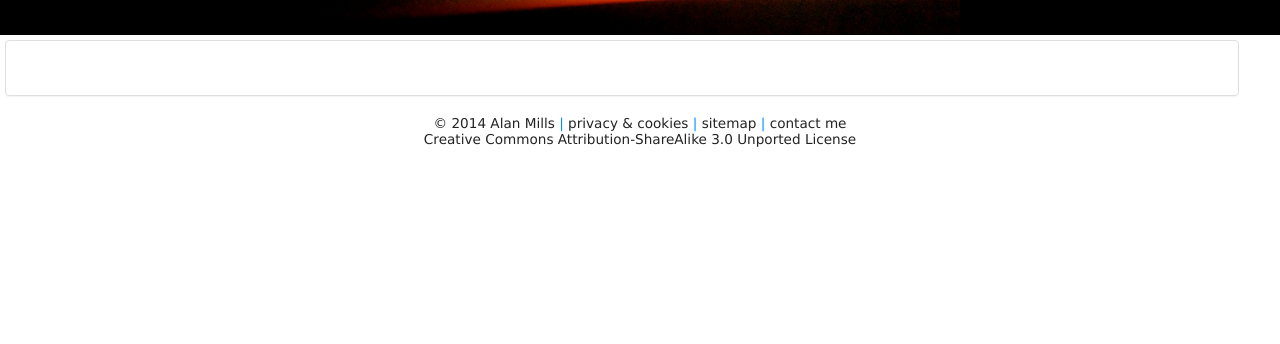
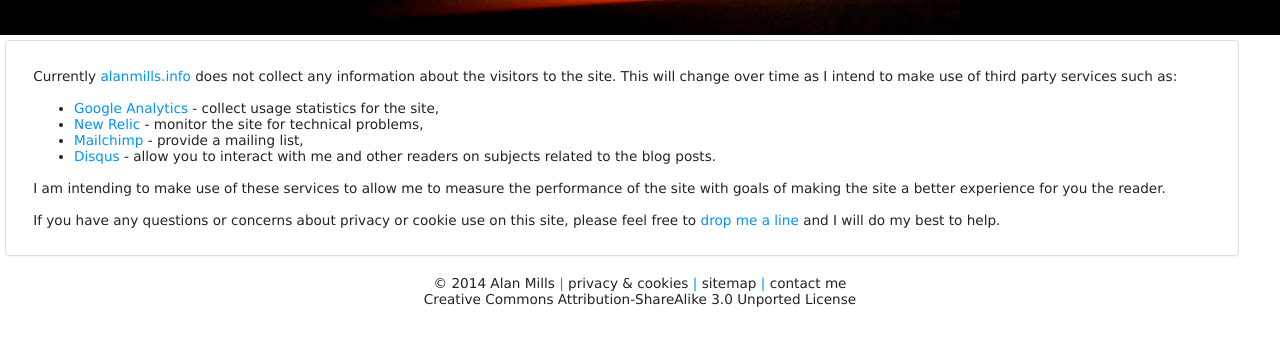
Before and after one commit to alanmills/alanmills-website, a plain HTML site: page static/privacy-and-cookies.html in a window 1280 px wide. Shown: the part 218-562 px from the top of the page. Drawn offline with Linux system fonts and the light colour scheme.

Commit message:
Wrote the privacy and cookies statement.

```diff
--- a/static/privacy-and-cookies.html
+++ b/static/privacy-and-cookies.html
@@ -23,6 +23,24 @@
     <h1>Privacy & Cookies</h1>
 </section>
 <main>
+    <p>Currently <a href="http://alanmills.info">alanmills.info</a> does not collect any information about the visitors to the
+    site.  This will change over time as I intend to make use of third party services such as:</p>
+    <br/>
+    <ul>
+        <li><a href="http://www.google.com/analytics/">Google Analytics</a> - collect usage statistics for the site,</li>
+        <li><a href="http://newrelic.com">New Relic</a> - monitor the site for technical problems,</li>
+        <li><a href="http://mailchimp.com">Mailchimp</a> - provide a mailing list,</li>
+        <li><a href="http://disqus.com">Disqus</a> - allow you to interact with me and other readers on subjects
+            related to the blog posts.</li>
+    </ul>
+    <br/>
+    <p>I am intending to make use of these services to allow me to measure the performance of the site with goals of
+        making the site a better experience for you the reader.</p>
+    <br/>
+    <p>
+    If you have any questions or concerns about privacy or cookie use on this site, please feel free to
+    <a href="mailto:alan@alanmills.info?subject=Privacy and cookies on alanmills.info">drop me a line</a> and I will do
+    my best to help.</p>
 </main>
 </body>
 <footer>
--- a/stylesheets/main.css
+++ b/stylesheets/main.css
@@ -42,6 +42,12 @@ h4 {
 
 h5, h6 {
     font-size: 1em;
+}
+
+/* Unordered lists
+----------------------------------------------------------*/
+ul {
+    padding-left: 3em;
 }
 
 /* HTML5
```
Also changed, not shown: 1 other file.
